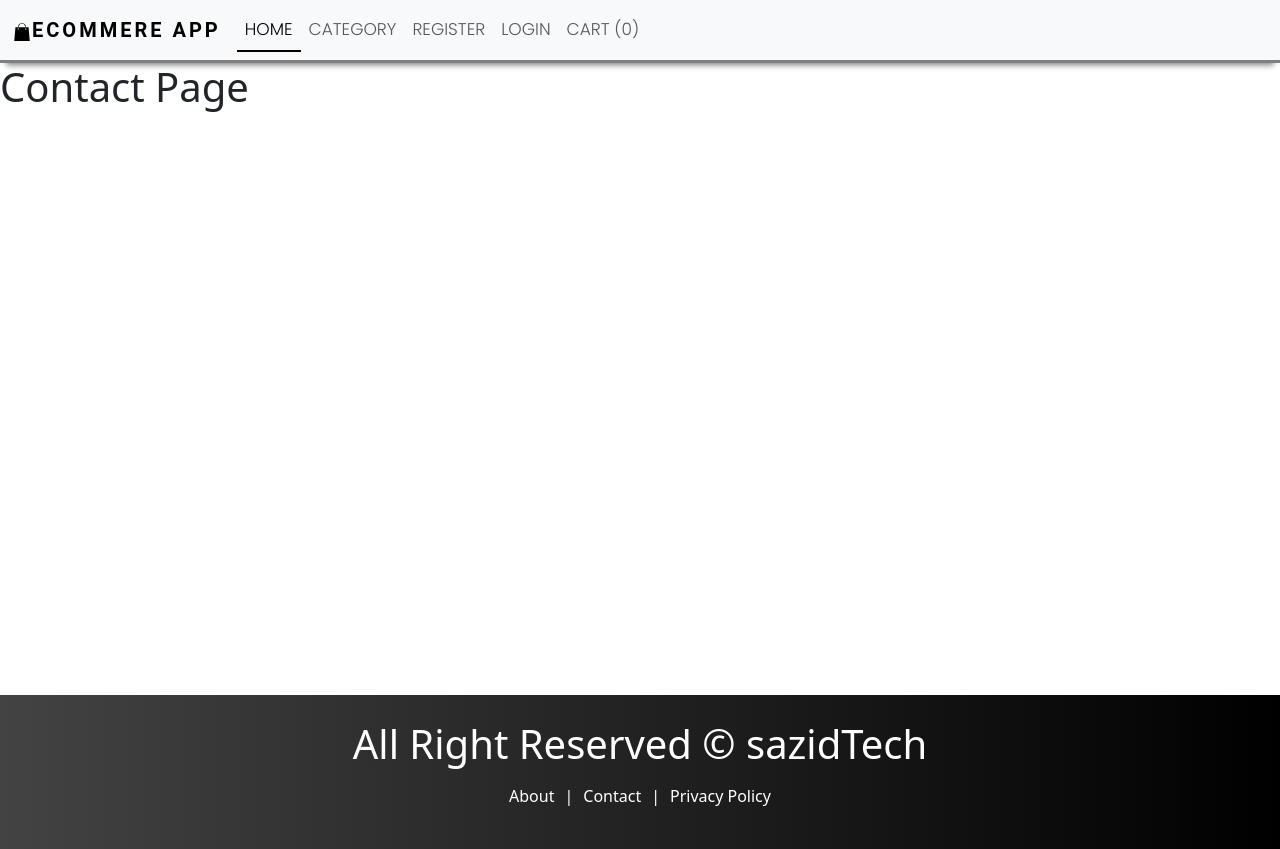
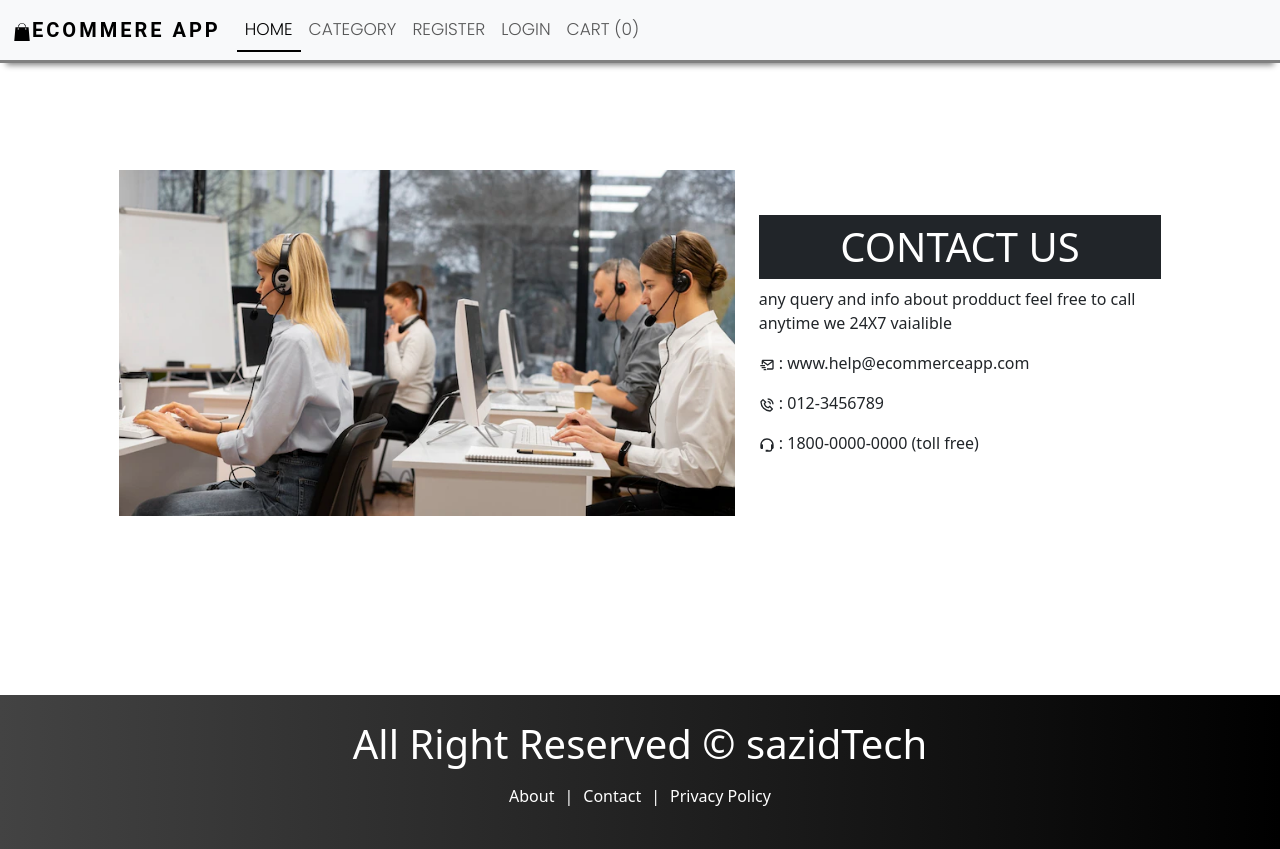
Before and after one commit to okCompiled/ecommerce, a React (Create React App) app in the folder client/: page /contact in a window 1280 px wide. Built offline with nearby package versions, Linux system fonts and the light colour scheme.

Commit message:
add static pages

```diff
--- a/client/src/pages/About.js
+++ b/client/src/pages/About.js
@@ -1,12 +1,30 @@
-import React from 'react'
-import Layout from '../components/Layout/Layout';
+import React from "react";
+import Layout from "./../components/Layout/Layout";
 
 const About = () => {
-    return(
-        <Layout>
-            <h1>About</h1>
-        </Layout>
-    )
-}
+  return (
+    <Layout>
+      <div className="row contactus ">
+        <div className="col-md-6 ">
+          <img
+            src="/images/about.jpeg"
+            alt="contactus"
+            style={{ width: "100%" }}
+          />
+        </div>
+        <div className="col-md-4">
+          <p className="text-justify mt-2">
+            Lorem ipsum dolor sit amet consectetur adipisicing elit. Ducimus
+            officiis obcaecati esse tempore unde ratione, eveniet mollitia,
+            perferendis eius temporibus dicta blanditiis doloremque explicabo
+            quasi sunt vero optio cum aperiam vel consectetur! Laborum enim
+            accusantium atque, excepturi sapiente amet! Tenetur ducimus aut
+            commodi illum quidem neque tempora nam.
+          </p>
+        </div>
+      </div>
+    </Layout>
+  );
+};
 
 export default About;
--- a/client/src/pages/Contact.js
+++ b/client/src/pages/Contact.js
@@ -1,12 +1,36 @@
-import React from 'react'
-import Layout from '../components/Layout/Layout';
-
+import React from "react";
+import Layout from "./../components/Layout/Layout";
+import { BiMailSend, BiPhoneCall, BiSupport } from "react-icons/bi";
 const Contact = () => {
-    return(
-        <Layout>
-            <h1>Contact Page</h1>
-        </Layout>
-    )
-}
+  return (
+    <Layout>
+      <div className="row contactus ">
+        <div className="col-md-6 ">
+          <img
+            src="/images/contactus.jpeg"
+            alt="contactus"
+            style={{ width: "100%" }}
+          />
+        </div>
+        <div className="col-md-4">
+          <h1 className="bg-dark p-2 text-white text-center">CONTACT US</h1>
+          <p className="text-justify mt-2">
+            any query and info about prodduct feel free to call anytime we 24X7
+            vaialible
+          </p>
+          <p className="mt-3">
+            <BiMailSend /> : www.help@ecommerceapp.com
+          </p>
+          <p className="mt-3">
+            <BiPhoneCall /> : 012-3456789
+          </p>
+          <p className="mt-3">
+            <BiSupport /> : 1800-0000-0000 (toll free)
+          </p>
+        </div>
+      </div>
+    </Layout>
+  );
+};
 
 export default Contact;
--- a/client/src/pages/Policy.js
+++ b/client/src/pages/Policy.js
@@ -1,12 +1,29 @@
-import React from 'react'
-import Layout from '../components/Layout/Layout';
+import React from "react";
+import Layout from "./../components/Layout/Layout";
 
 const Policy = () => {
-    return(
-        <Layout>
-            <h1>Privacy Policy Page</h1>
-        </Layout>
-    )
-}
+  return (
+    <Layout>
+      <div className="row contactus ">
+        <div className="col-md-6 ">
+          <img
+            src="/images/contactus.jpeg"
+            alt="contactus"
+            style={{ width: "100%" }}
+          />
+        </div>
+        <div className="col-md-4">
+          <p>add privacy policy</p>
+          <p>add privacy policy</p>
+          <p>add privacy policy</p>
+          <p>add privacy policy</p>
+          <p>add privacy policy</p>
+          <p>add privacy policy</p>
+          <p>add privacy policy</p>
+        </div>
+      </div>
+    </Layout>
+  );
+};
 
 export default Policy;
```
